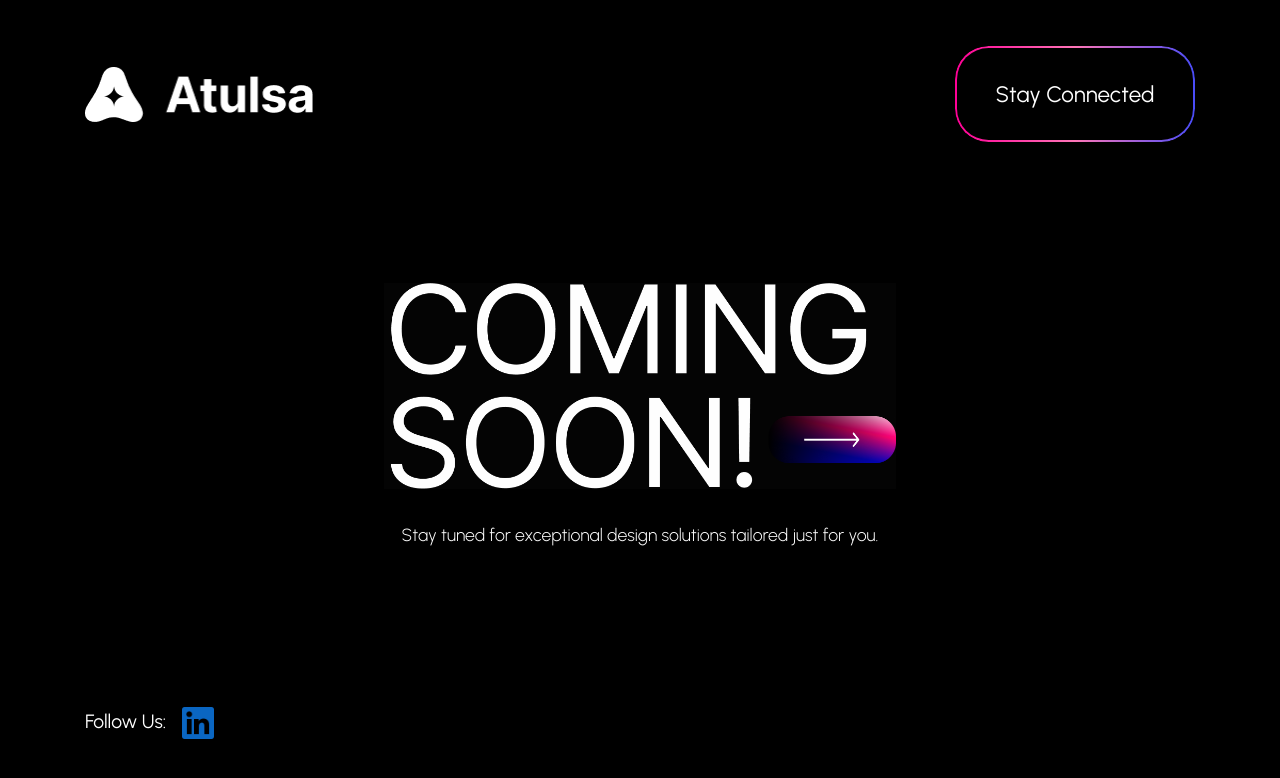
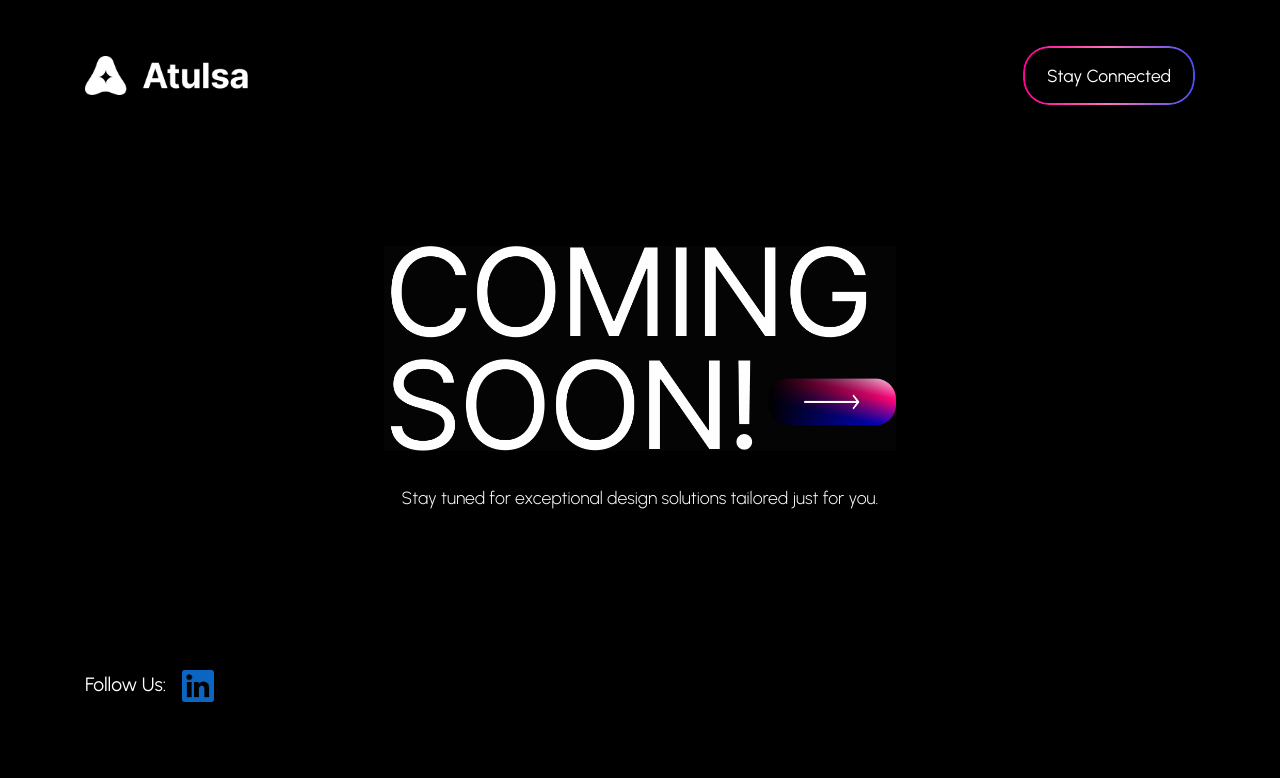
Before and after one commit to Fenar7/atulsa-coming-soon, a plain HTML site: page index.html in a window 1280 px wide. Drawn offline with nearby package versions, Linux system fonts and the light colour scheme.

Commit message:
dskfjsjf

```diff
--- a/style.scss
+++ b/style.scss
@@ -20,9 +20,10 @@ header{
             height: 3.4375rem;
             flex-shrink: 0;
 
-            @media(max-width:1250px){
-                width: 12rem;
-                height: auto;
+            @media(max-width:1450px){
+                width: 10.1875rem;
+                height: 2.4575rem;
+                flex-shrink: 0;
             }
 
             @media(max-width:1000px){
@@ -70,20 +71,17 @@ header{
 
             /* Increased width with responsiveness */
             width: 100%; /* Button takes 95% of the container width */
-            height: 6rem; /* Increased maximum width */
-            width: 15rem; /* Increased minimum width */
+            width: 16.4375rem;
+            height: 5.62775rem;
 
             line-height: 1.5;
 
             /* Responsive adjustments */
-            @media (max-width: 1250px) {
+            @media (max-width: 1450px) {
                 font-size: 1.3em;
-            }
-
-            @media (max-width: 1000px) {
-                font-size: 1.2em;
-                width: 12rem;
-                height: 5rem;
+                width: 10.75rem;
+                height: 3.6805rem;
+                font-size: 1.09325rem;
             }
 
             @media (max-width: 590px) {
```
Also changed, not shown: style.css, 1 other file.
